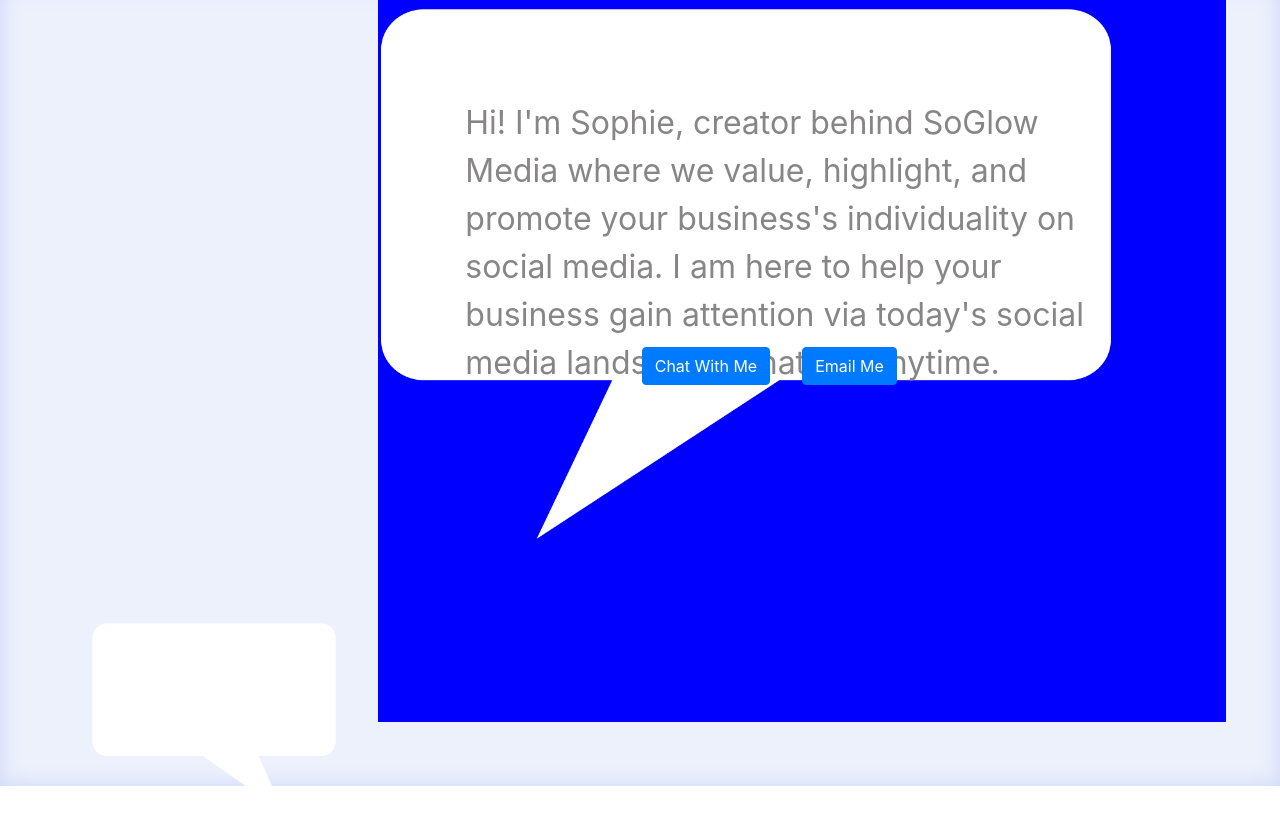
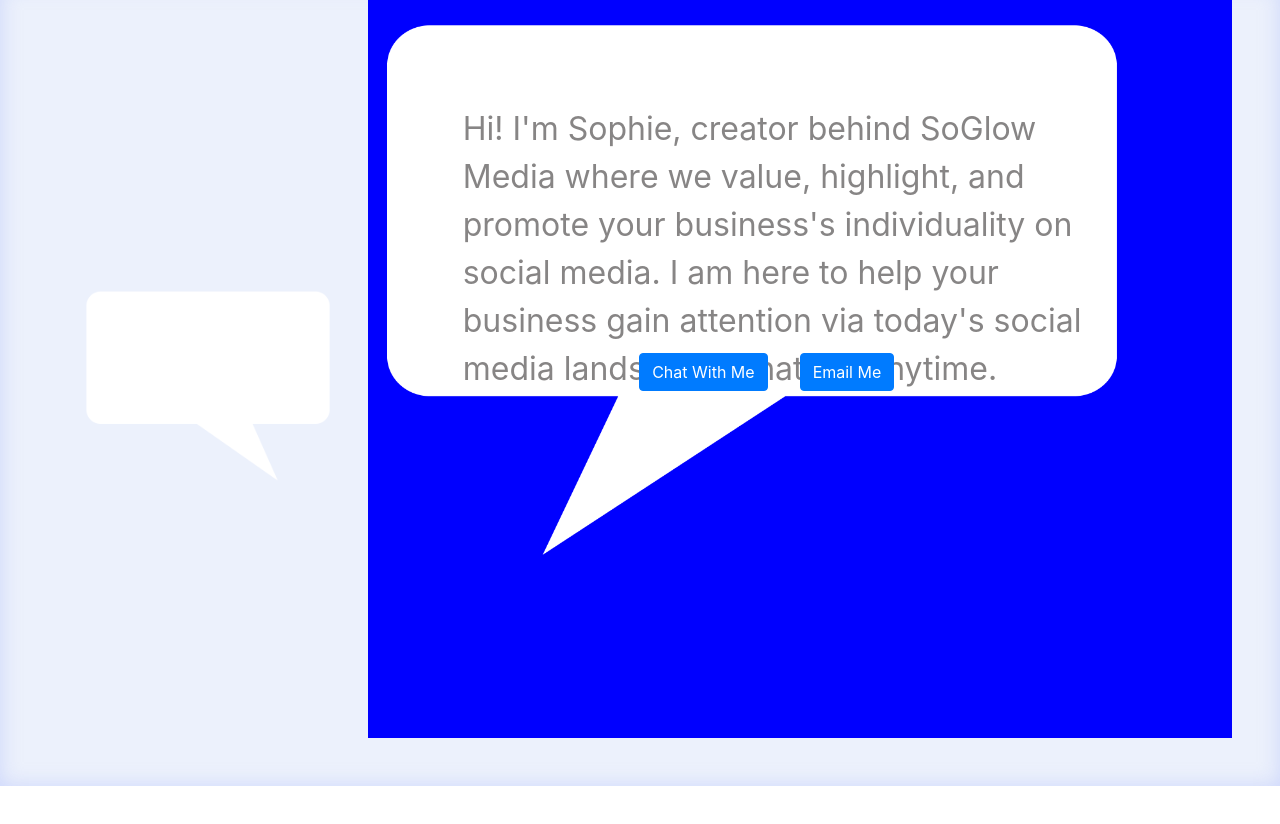
Before and after one commit to annemarielewis/SoGlow-Media-Website, a website: page index.html in a window 1280 px wide. Shown: the part 102-926 px from the top of the page. After the commit the page ends 888 px from the top, so only its background shows below. Drawn offline with nearby package versions, Linux system fonts and the light colour scheme.

Commit message:
updated code

```diff
--- a/stylesheet.css
+++ b/stylesheet.css
@@ -38,16 +38,7 @@
     background-color: blue;
     position: relative;
     z-index: 0;
-}
-
-.quote {
-    display: flex;
-    align-items: flex-start;
-    width: 60rem;
-    height: 56rem;
-    transform: scaleX(-1);
-    margin-top: -10rem;
-    margin-left: -7rem;
+    align-self: flex-start;
 }
 
 #quote-text {
@@ -73,7 +64,6 @@
 .logo {
     width: 5rem;
     height: 5rem;
-
 }
 
 .logo-title{
@@ -104,28 +94,41 @@
     z-index: 10;
 }
 
+
+.sophie_and_quote {
+    display: flex;
+    flex-wrap: nowrap;
+    gap: 0rem;
+    flex-direction: row;
+    justify-content: center;
+    height: 70vh;
+}
+.quote {
+    display: flex;
+    align-items: flex-start;
+    width: 60rem;
+    height: 56rem;
+    transform: scaleX(-1);
+    margin-top: -9rem;
+    margin-left: -6rem;
+    /* height: 80vh; */
+}
 #sophie2 {
-display: inline-block;
-width: 20rem;
-}
+    display: flex;
+    width: 20rem;
+    align-self: flex-end;
+    }
 
 .sophie_img {
     width: 20rem;
     margin-right: auto;
+   }
 
-
-.sophie_and_quote {
-    display: flex;
-    gap: 0rem;
-    flex-direction: row;
-    justify-content: center;
-}}
 
 .flex-btns {
     display: flex;
     justify-content: center;
 }
-
 
 .btn-primary {
     margin-right: 2rem;
```
